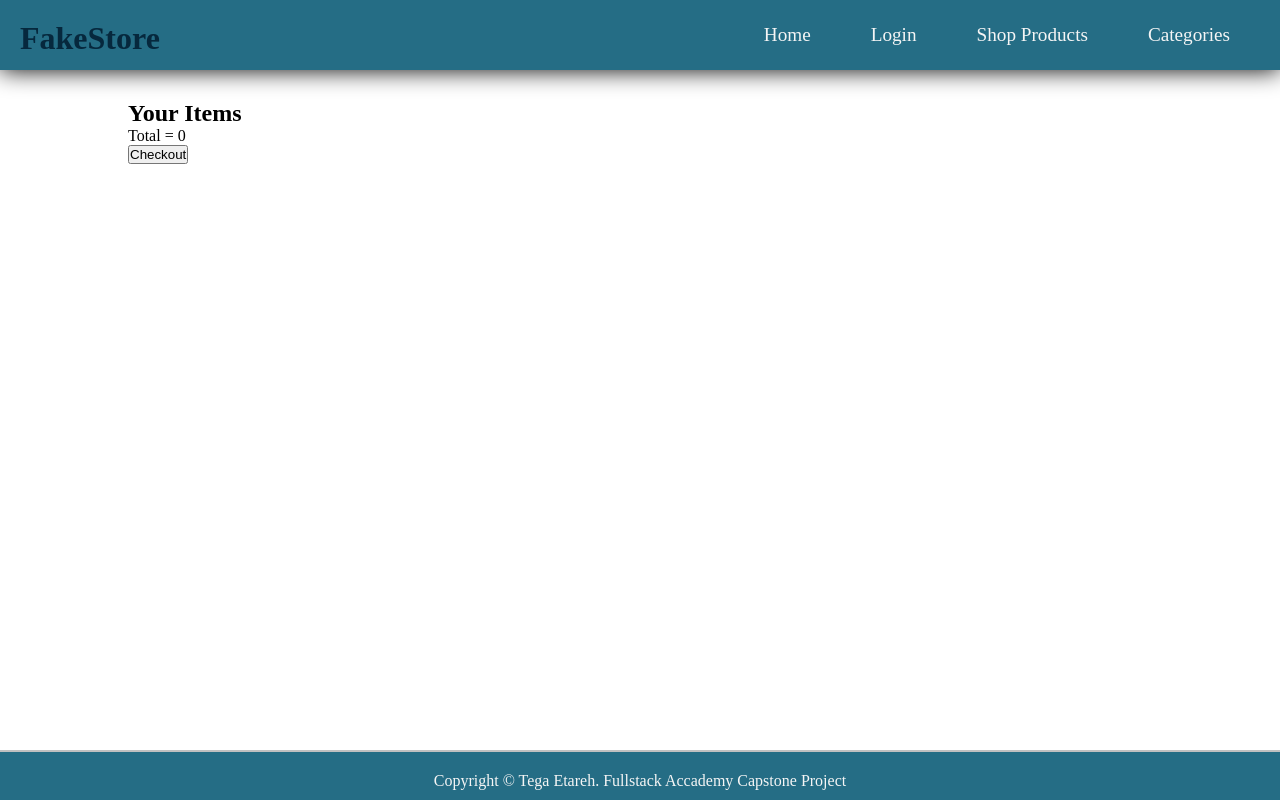
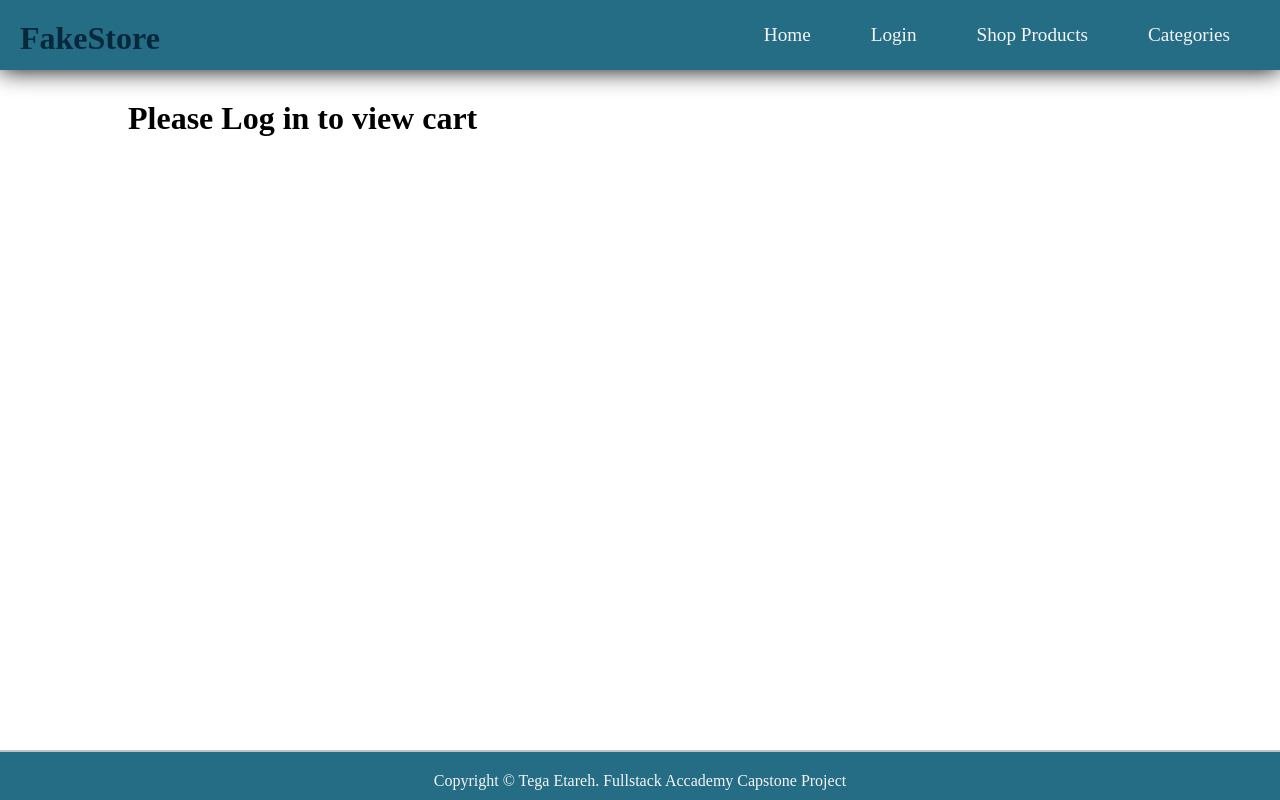
Before and after one commit to tegaetareh/FSA-Capstone-Project, a React (Vite) app: page /cart in a window 1280 px wide. Built offline with nearby package versions, Linux system fonts and the light colour scheme.

Commit message:
Added cart to local storage

```diff
--- a/src/App.jsx
+++ b/src/App.jsx
@@ -1,4 +1,4 @@
-import { useState } from "react"
+import { useState, useEffect} from "react"
 import { Route, Routes } from "react-router-dom"
 import Products from "./Pages/Products"
 import './style.css'
@@ -9,8 +9,14 @@ import Footer from "./components/footer"
 import Cart from "./Pages/Cart"
 function App() {
   const [token, setToken] = useState(localStorage.getItem('Token'))
-  const [cart, setCart] = useState([]);
-  console.log("Cart: ",cart);
+  // const [cart, setCart] = useState([]);
+  const [cart, setCart] = useState(JSON.parse(localStorage.getItem('Cart')));
+  useEffect(() => {
+        const temp = JSON.stringify(cart);
+        localStorage.setItem('Cart', temp);
+    }, [cart]);
+  console.log("Cart in appjss: ",cart);
+  console.log("Local storage cart", JSON.parse(localStorage.getItem('Cart')))
 
   return (
     <>
@@ -21,7 +27,7 @@ function App() {
         <Route path="/products" element={<Products cart={cart} setCart={setCart}  />} />
         <Route path="/login" element={<Login token={token} setToken={setToken}/>} />
         <Route path='/products/:id' element={<SingleProduct cart={cart} setCart={setCart}  />} />
-        <Route path="/cart" element={<Cart cart={cart} setCart={setCart}/>} />
+        <Route path="/cart" element={<Cart token={token} cart={cart} setCart={setCart}/>} />
       </Routes>
       <Footer />
     </>
--- a/src/Pages/Cart.jsx
+++ b/src/Pages/Cart.jsx
@@ -1,16 +1,27 @@
 import { useState, useEffect } from "react"
+import { useNavigate } from "react-router-dom";
 
-export default function Cart({ cart, setCart }) {
+export default function Cart({ token, cart, setCart }) {
+    const navigate = useNavigate();
 
+    function navigateToProduct() {
+        // 👇️ navigate to /
+
+        navigate('/products');
+
+    };
     function deleteItem(id) {
         setCart(cart.filter(item => item.id !== id));
+        localStorage.setItem('Cart', JSON.stringify(cart));
     }
     console.log("cart :", cart)
 
 
     return (
 
-        <>
+
+        <div>
+            {token ?
                 <div className="cart">
                     <h2>Your Items</h2>
                     <ul>
@@ -29,10 +40,18 @@ export default function Cart({ cart, setCart }) {
                     <p>Total = {cart.reduce((acc, item) => acc + item.price, 0)}</p>
                     <p><button>Checkout</button></p>
                     {/* TODO: Checkout functionality, stripe or download pdf/file of order details */}
+                    {/* todo: if no item in cart show message not total */}
+
+                </div> :
+                <div className="cart" >
+                    <h1>Please Log in to view cart</h1>
+                    {navigateToProduct()}
+                </div>
+
+
+            }
 
         </div>
-
-        </>
 
 
     )
--- a/src/components/ProductCard.jsx
+++ b/src/components/ProductCard.jsx
@@ -1,4 +1,4 @@
-import { useState } from "react";
+import { useState, useEffect } from "react";
 import { Link, useNavigate } from "react-router-dom";
 export default function ProductCard({ product, fetchAllproducts, cart, setCart }) {
     const { id, title, description, image, price } = product;
@@ -10,50 +10,21 @@ export default function ProductCard({ product, fetchAllproducts, cart, setCart }
         navigate(`/products/${id}`)
 
     }
-const uniqueArray = [];
+    const uniqueArray = [];
     function addToCart(product) {
 
- let cartItem = {
+        let cartItem = {
             ...product,
             quantity: cartQuantity
         }
 
-        // console.log("product quantity before ", cartItem.quantity)
-        function objectExists(arr, id) {
-            let isIdFound = false;
-            console.log("id", id)
-            console.log("array is ", arr)
-            console.log("array length ", arr.length)
-            for (let i = 0; i < arr.length; i++) {
-                if (arr[i].id === id) {
-                    console.log("array is is ", arr[i].id)
-                    isIdFound = true;
-                    break;
-                }
-            }
-            console.log("array length ", arr.length)
-            return isIdFound
-        }
-        console.log("Exists? ", objectExists(cart, id));
-        if (objectExists(cart, id)) {
-
-            let newQuantity = cartQuantity + 1
-            setCartQuantity(newQuantity);
-        }
-
-        /////code to filter array/////////////////
-
-        const idSet = new Set();
-        for (const obj of cart) {
-            if (!idSet.has(obj.id)) {
-                idSet.add(obj.id);
-                uniqueArray.push(obj);
-            }
-            console.log("UNIQUE ARRAY",uniqueArray)
-        }
 
         setCart([...cart, cartItem]);
+        localStorage.setItem('Cart', JSON.stringify(cart));
+
+
     }
+
 
 
     return (
```
Lines whose indentation alone changed are shown as unchanged.
